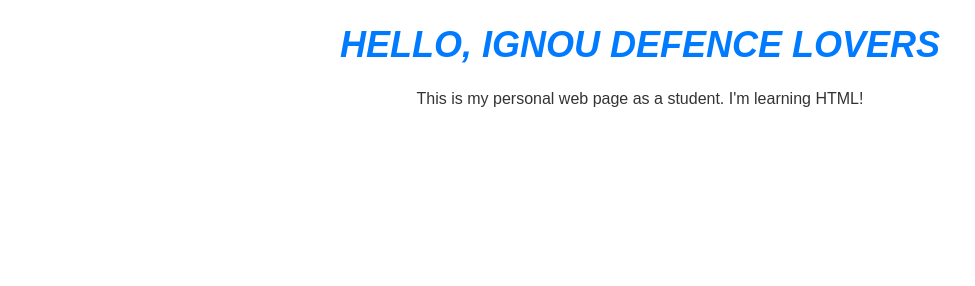
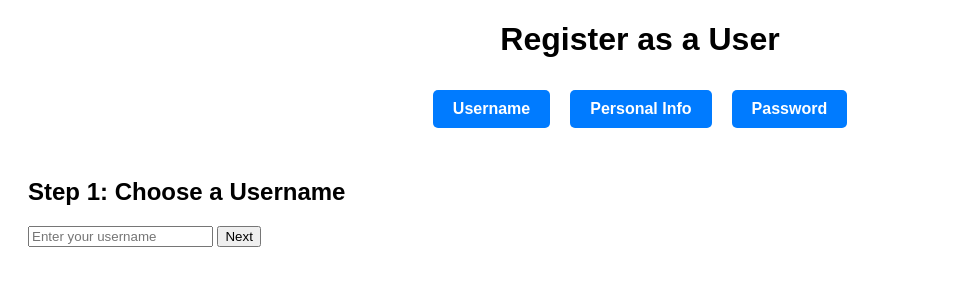
Before and after one commit to IGNOU-FOR-DEFENCE/ignou-for-defence, a plain HTML site: page index.html in a window 1280 px wide. Shown: the whole page, without its empty margins (0-975 px from the left). Drawn offline with Linux system fonts and the light colour scheme.

Commit message:
index.html

```diff
--- a/index.html
+++ b/index.html
@@ -1,26 +1,78 @@
 <!DOCTYPE html>
 <html>
 <head>
-    <title>Student Web Page</title>
+    <title>User Registration</title>
     <style>
         body {
             font-family: Arial, sans-serif;
             text-align: center;
         }
-        h1 {
-            color: #007BFF;
-            font-size: 36px; /* Adjust the font size as needed */
-            font-weight: bold; /* Make the text bold */
-            font-style: italic; /* Apply italic style */
-            text-transform: uppercase; /* Convert text to uppercase */
+        .tabs {
+            display: flex;
+            justify-content: center;
         }
-        p {
-            color: #333;
+        .tab {
+            background-color: #007BFF;
+            color: white;
+            padding: 10px 20px;
+            border-radius: 5px;
+            text-decoration: none;
+            font-weight: bold;
+            cursor: pointer;
+            margin: 10px;
+        }
+        .form {
+            display: none;
+            text-align: left;
+            padding: 20px;
+        }
+        .form.active {
+            display: block;
         }
     </style>
 </head>
 <body>
-    <h1>HELLO, IGNOU DEFENCE LOVERS</h1>
-    <p>This is my personal web page as a student. I'm learning HTML!</p>
+    <h1>Register as a User</h1>
+    <div class="tabs">
+        <a href="#" class="tab" onclick="openTab(event, 'usernameTab')">Username</a>
+        <a href="#" class="tab" onclick="openTab(event, 'personalInfoTab')">Personal Info</a>
+        <a href="#" class="tab" onclick="openTab(event, 'passwordTab')">Password</a>
+    </div>
+    <div id="usernameTab" class="form active">
+        <h2>Step 1: Choose a Username</h2>
+        <input type="text" placeholder="Enter your username">
+        <button onclick="openTab(event, 'personalInfoTab')">Next</button>
+    </div>
+    <div id="personalInfoTab" class="form">
+        <h2>Step 2: Personal Information</h2>
+        <input type="text" placeholder="Enter your personal number (6 characters)">
+        <button onclick="openTab(event, 'passwordTab')">Next</button>
+    </div>
+    <div id="passwordTab" class="form">
+        <h2>Step 3: Create a Password</h2>
+        <input type="password" placeholder="Create a password">
+        <button onclick="saveUser()">Save</button>
+    </div>
+
+    <script>
+        function openTab(evt, tabName) {
+            var i, form, tab;
+            form = document.getElementsByClassName("form");
+            for (i = 0; i < form.length; i++) {
+                form[i].style.display = "none";
+            }
+            tab = document.getElementsByClassName("tab");
+            for (i = 0; i < tab.length; i++) {
+                tab[i].classList.remove("active");
+            }
+            document.getElementById(tabName).style.display = "block";
+            evt.currentTarget.classList.add("active");
+        }
+
+        function saveUser() {
+            // Add your code to save user data here
+            alert("User registration complete!");
+        }
+    </script>
 </body>
 </html>
```
